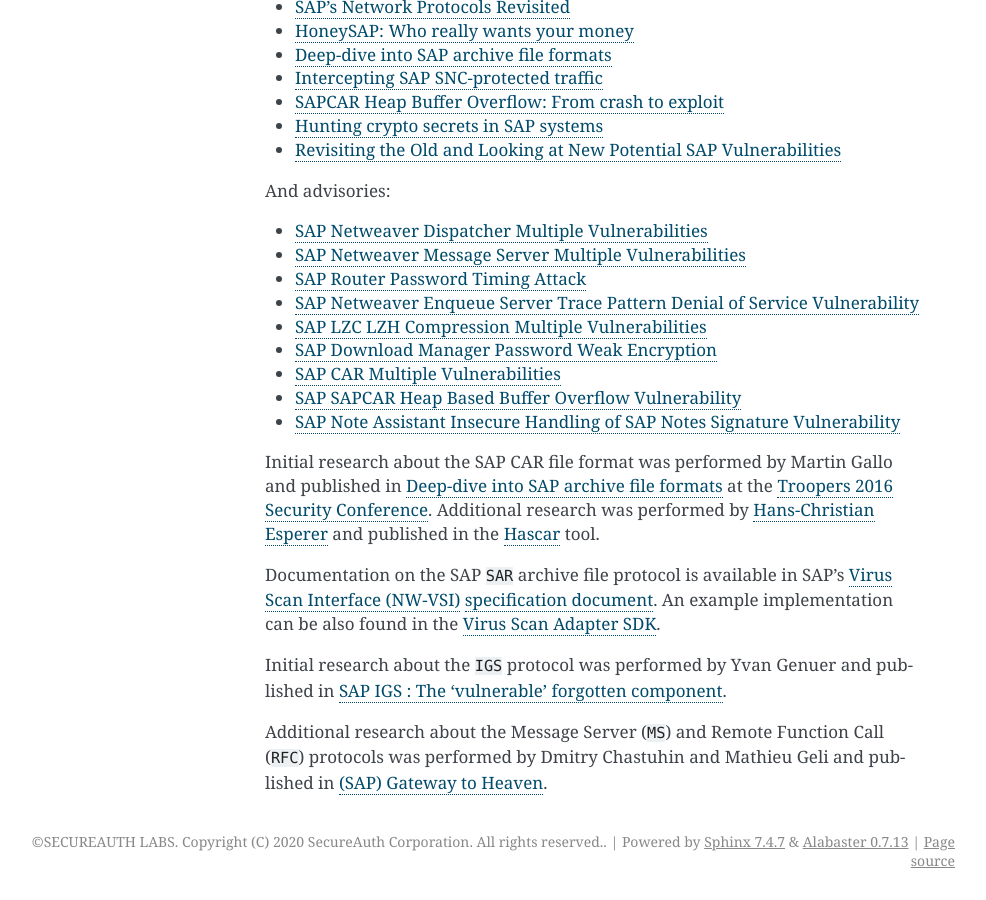
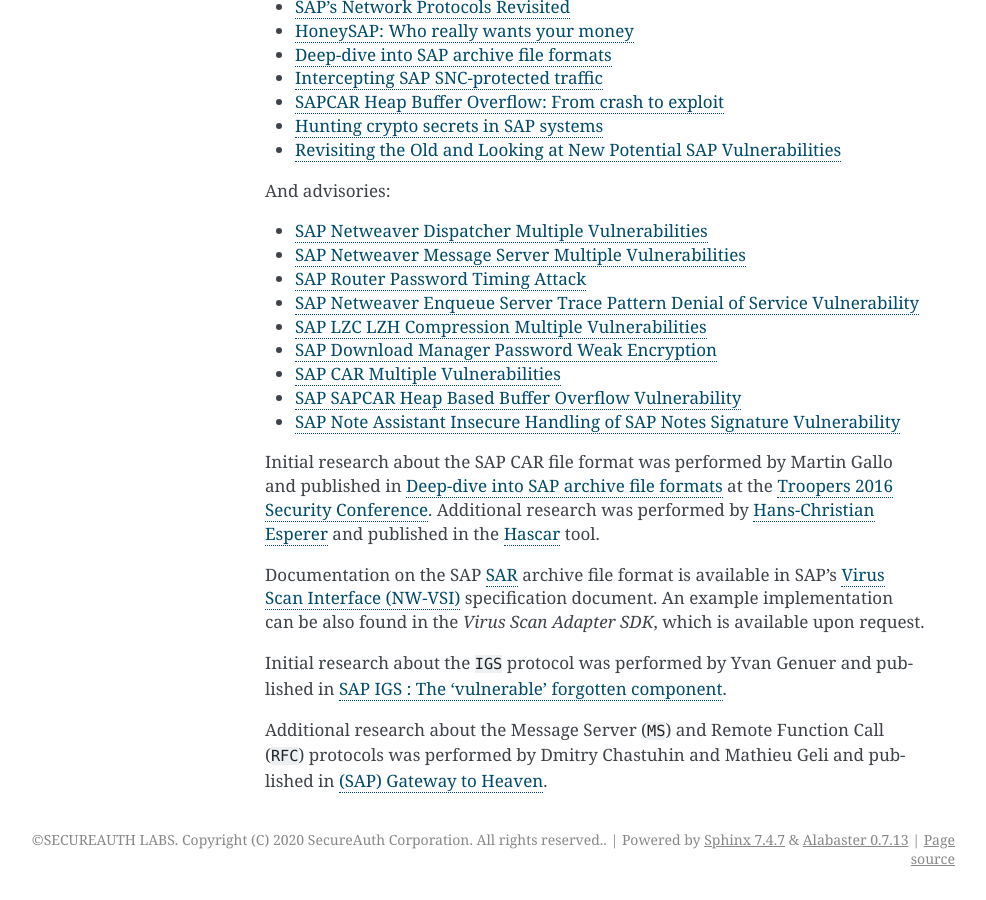
Before and after one commit to OWASP/pysap, a Sphinx documentation site: the page built from docs/user/index.rst, in a window 1280 px wide and 900 px high, scrolled down 1942 px. Shown: the whole window, without its empty margins (155-1141 px from the left). Built offline with Sphinx 7.4.7, drawn with Linux system fonts in a browser that asks for light colours; pages that are not in the unit, such as notebooks, are missing from menus.

```diff
--- a/docs/user/index.rst
+++ b/docs/user/index.rst
@@ -139,9 +139,10 @@
 performed by `Hans-Christian Esperer <https://github.com/hce>`_ and published in the
 `Hascar <https://github.com/VirtualForgeGmbH/hascar>`_ tool.
 
-Documentation on the SAP ``SAR`` archive file protocol is available in SAP's `Virus Scan Interface (NW-VSI) <ftp://ftp.sap.com/pub/icc/nw-vsi>`_
-`specification document <ftp://ftp.sap.com/pub/icc/nw-vsi/VSA-Specification.pdf>`_. An example implementation can be
-also found in the `Virus Scan Adapter SDK <ftp://ftp.sap.com/pub/icc/nw-vsi/VSA-SDK-2.0.zip>`_.
+Documentation on the SAP `SAR <https://www.iana.org/assignments/media-types/application/vnd.sar>`_ archive file format
+is available in SAP's `Virus Scan Interface (NW-VSI) <https://archive.sap.com/documents/docs/DOC-7838>`_
+specification document. An example implementation can be also found in the `Virus Scan Adapter SDK`, which is
+available upon request.
 
 Initial research about the ``IGS`` protocol was performed by Yvan Genuer and published in `SAP IGS : The 'vulnerable' forgotten component <https://www.troopers.de/troopers18/agenda/3r38lr/>`_.
 
```
Also changed, not shown: ChangeLog.md (+1 -0 lines), README.md (+1 -1 lines), 1 other file.
